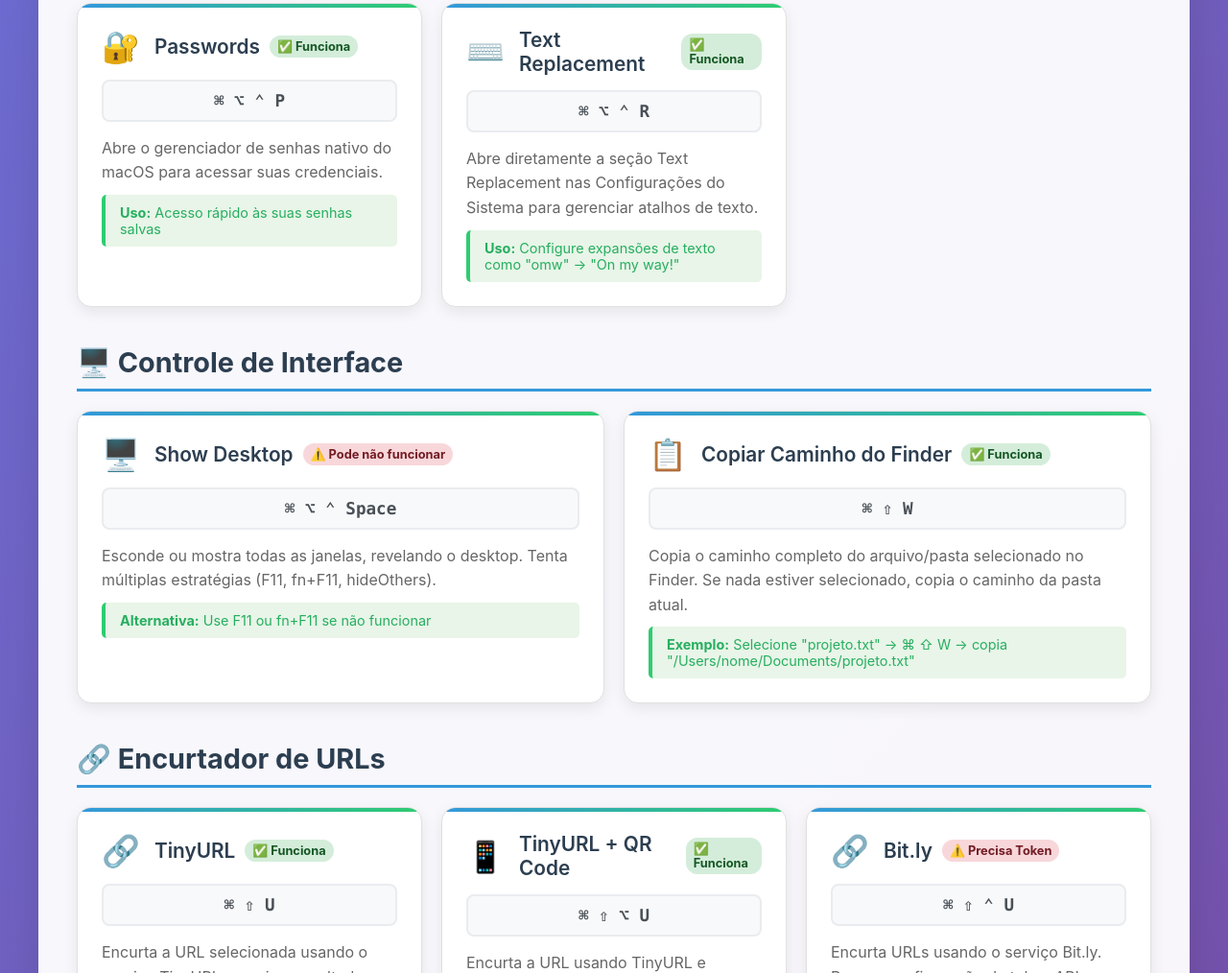
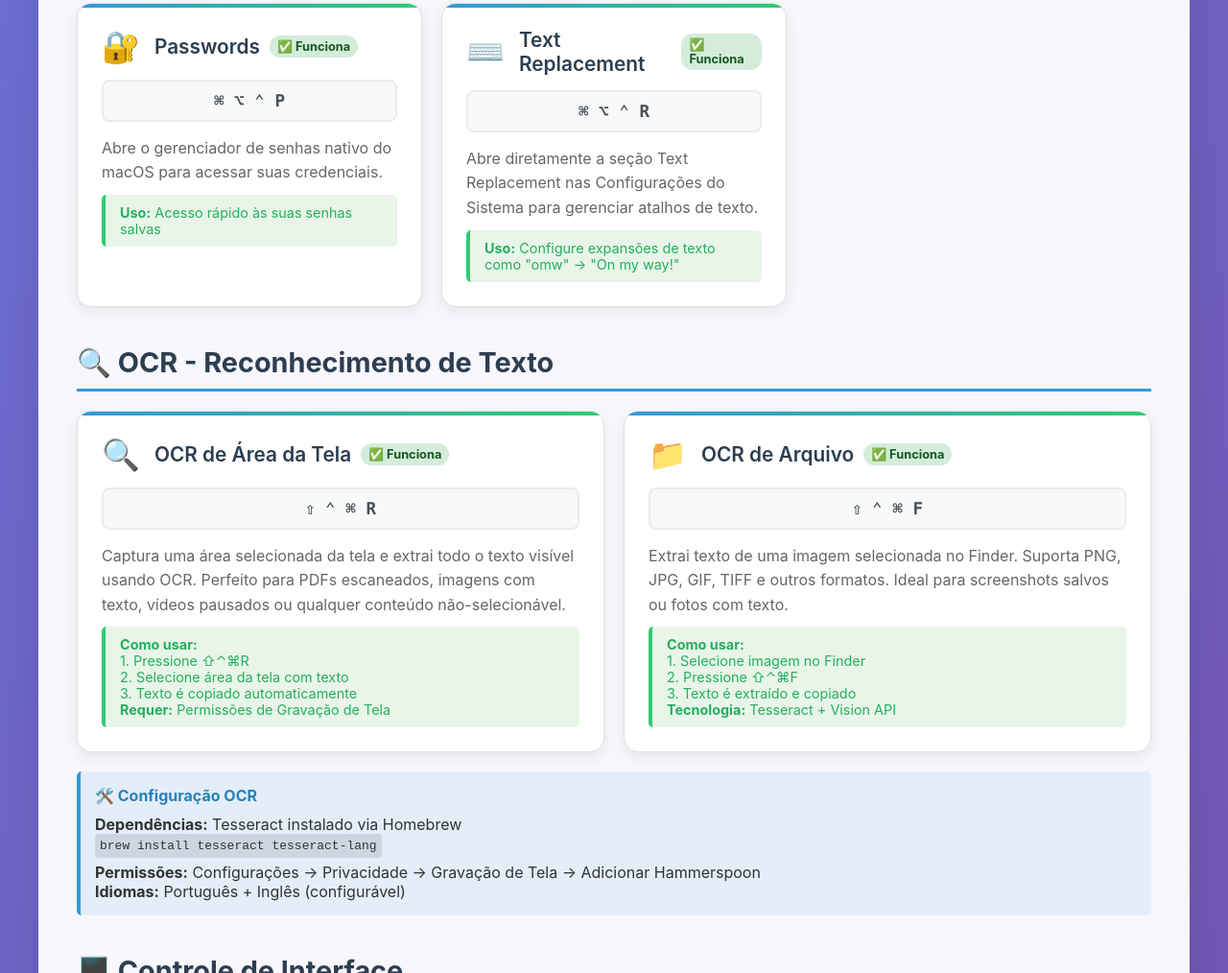
Before and after one commit to miranda-rodrigo/macOS-useful-automations-hammerspoon, a plain HTML site: page funcionalidades.html in a window 1280 px wide. Shown: the part 1786-2800 px from the top of the page at 96% size. Drawn offline with Linux system fonts and the light colour scheme.

Commit message:
docs: Update HTML documentation with OCR functionality
- Add new OCR section with 2 shortcuts (⇧⌃⌘R and ⇧⌃⌘F)
- Update shortcut count from 10 to 12
- Include setup instructions for Tesseract
- Add privacy permissions requirements
- Document both screen capture and file-based OCR methods

```diff
--- a/funcionalidades.html
+++ b/funcionalidades.html
@@ -245,7 +245,7 @@
     <div class="container">
         <div class="header">
             <h1>🔨 Hammerspoon Atalhos</h1>
-            <p>10 atalhos personalizados para otimizar seu workflow no macOS</p>
+            <p>12 atalhos personalizados para otimizar seu workflow no macOS</p>
             <p style="margin-top: 15px; opacity: 0.8;">
                 <a href="https://github.com/miranda-rodrigo/macOS-useful-automations-hammerspoon"
                    target="_blank"
@@ -440,6 +440,58 @@
                 </div>
             </div>
 
+            <!-- OCR (Reconhecimento de Texto) -->
+            <div class="section">
+                <h2>🔍 OCR - Reconhecimento de Texto</h2>
+                <div class="shortcuts-grid">
+                    <div class="shortcut-card">
+                        <div class="shortcut-header">
+                            <span class="shortcut-icon">🔍</span>
+                            <span class="shortcut-title">OCR de Área da Tela</span>
+                            <span class="status-badge status-working">✅ Funciona</span>
+                        </div>
+                        <div class="shortcut-keys">⇧ ⌃ ⌘ R</div>
+                        <div class="shortcut-description">
+                            Captura uma área selecionada da tela e extrai todo o texto visível usando OCR. Perfeito para PDFs escaneados, imagens com texto, vídeos pausados ou qualquer conteúdo não-selecionável.
+                        </div>
+                        <div class="shortcut-example">
+                            <strong>Como usar:</strong><br>
+                            1. Pressione ⇧⌃⌘R<br>
+                            2. Selecione área da tela com texto<br>
+                            3. Texto é copiado automaticamente<br>
+                            <strong>Requer:</strong> Permissões de Gravação de Tela
+                        </div>
+                    </div>
+
+                    <div class="shortcut-card">
+                        <div class="shortcut-header">
+                            <span class="shortcut-icon">📁</span>
+                            <span class="shortcut-title">OCR de Arquivo</span>
+                            <span class="status-badge status-working">✅ Funciona</span>
+                        </div>
+                        <div class="shortcut-keys">⇧ ⌃ ⌘ F</div>
+                        <div class="shortcut-description">
+                            Extrai texto de uma imagem selecionada no Finder. Suporta PNG, JPG, GIF, TIFF e outros formatos. Ideal para screenshots salvos ou fotos com texto.
+                        </div>
+                        <div class="shortcut-example">
+                            <strong>Como usar:</strong><br>
+                            1. Selecione imagem no Finder<br>
+                            2. Pressione ⇧⌃⌘F<br>
+                            3. Texto é extraído e copiado<br>
+                            <strong>Tecnologia:</strong> Tesseract + Vision API
+                        </div>
+                    </div>
+                </div>
+
+                <div style="margin-top: 20px; padding: 15px; background: rgba(52, 152, 219, 0.1); border-left: 4px solid #3498db; border-radius: 5px;">
+                    <h4 style="color: #2980b9; margin-bottom: 10px;">🛠️ Configuração OCR</h4>
+                    <p><strong>Dependências:</strong> Tesseract instalado via Homebrew</p>
+                    <code style="background: rgba(0,0,0,0.1); padding: 5px; border-radius: 3px;">brew install tesseract tesseract-lang</code>
+                    <p style="margin-top: 10px;"><strong>Permissões:</strong> Configurações → Privacidade → Gravação de Tela → Adicionar Hammerspoon</p>
+                    <p><strong>Idiomas:</strong> Português + Inglês (configurável)</p>
+                </div>
+            </div>
+
             <!-- Controle de Interface -->
             <div class="section">
                 <h2>🖥️ Controle de Interface</h2>
@@ -538,7 +590,7 @@
                     <li><strong>Copie o arquivo:</strong> <code>cp init.lua ~/.hammerspoon/init.lua</code></li>
                     <li><strong>Recarregue a configuração:</strong> Abra o Hammerspoon e clique em "Reload Config"</li>
                     <li><strong>Configure permissões:</strong> Vá em Configurações → Privacidade e Segurança → Acessibilidade e adicione o Hammerspoon</li>
-                    <li><strong>Teste os 10 atalhos!</strong> 🎉</li>
+                    <li><strong>Teste os 12 atalhos!</strong> 🎉</li>
                 </ol>
 
                 <div style="margin-top: 20px; padding: 15px; background: rgba(255,255,255,0.2); border-radius: 8px;">
```
